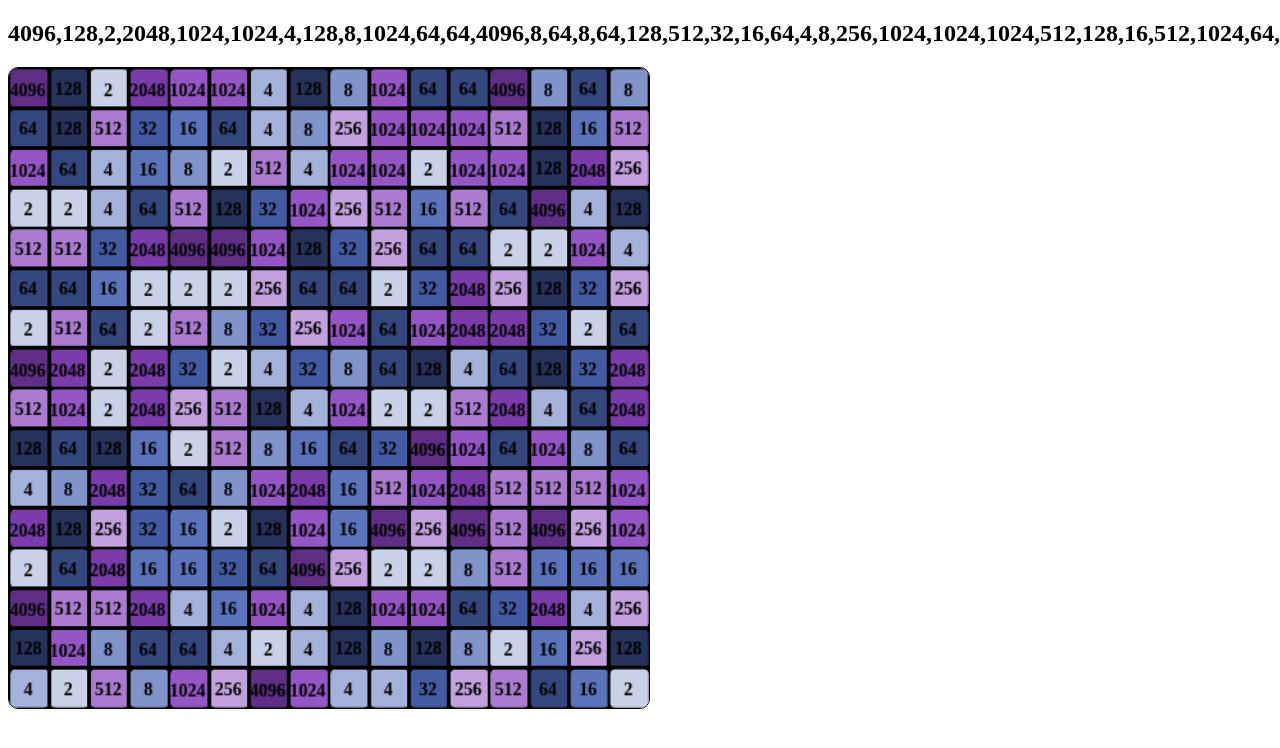
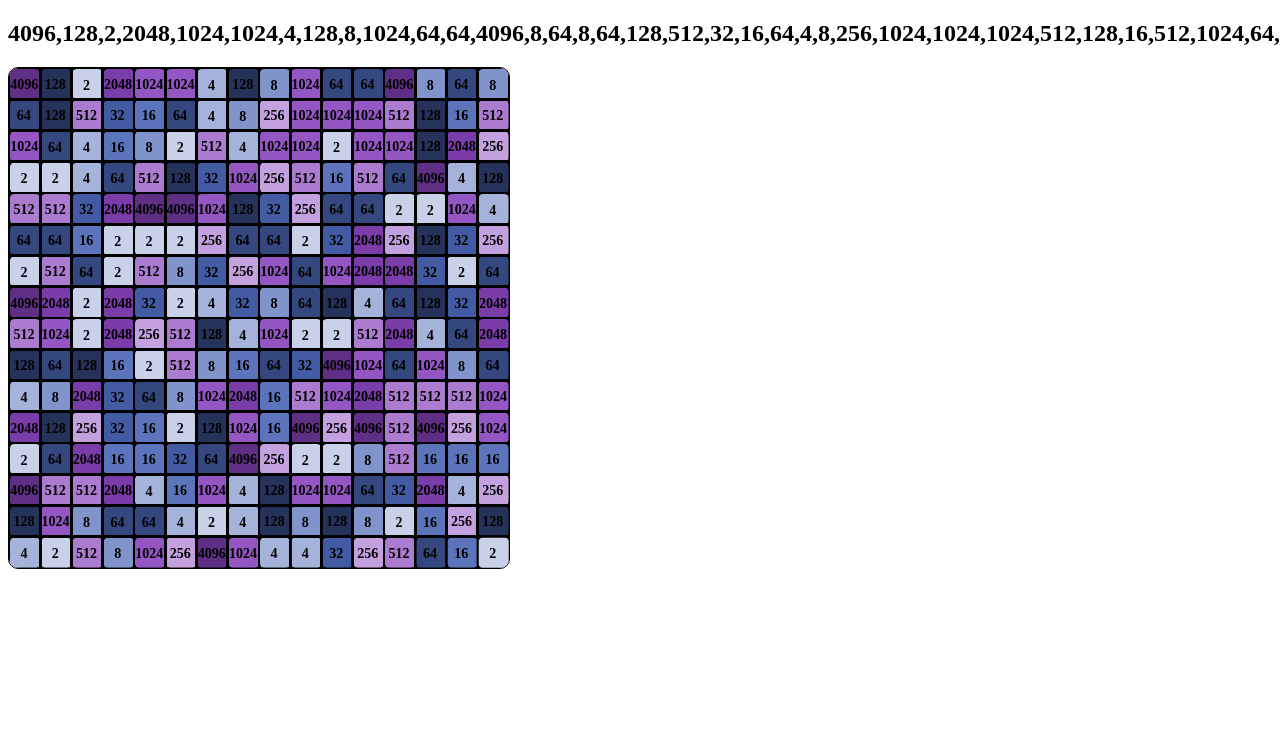
Before and after one commit to 2048-BattleRoyale/2048HTML, a plain HTML site: page index.html in a window 1280 px wide. Shown: the top 748 px of the page. Drawn offline with Linux system fonts and the light colour scheme.

Commit message:
Final font update, removed scalable CSS

```diff
--- a/pretty.css
+++ b/pretty.css
@@ -4,6 +4,6 @@
 	 display: inline;
 	 position: absolute;
 	 border-radius: 10px;
-	 width:50%;
+
 
 }
--- a/script.js
+++ b/script.js
@@ -146,7 +146,7 @@ function drawText(number,x,y) {
 		ctx.font = ' bold '+subd*.45+ 'px'+ ' Clear Sans ';
 		var c=ctx.fillStyle;
 		ctx.fillStyle="black"
-	  	ctx.fillText(number, x-(subd*.4), y+2);
+	  	ctx.fillText(number, x-(subd*.38), y+(subd*.025));
 	  	ctx.fillStyle=c;
 	}
 }
```
